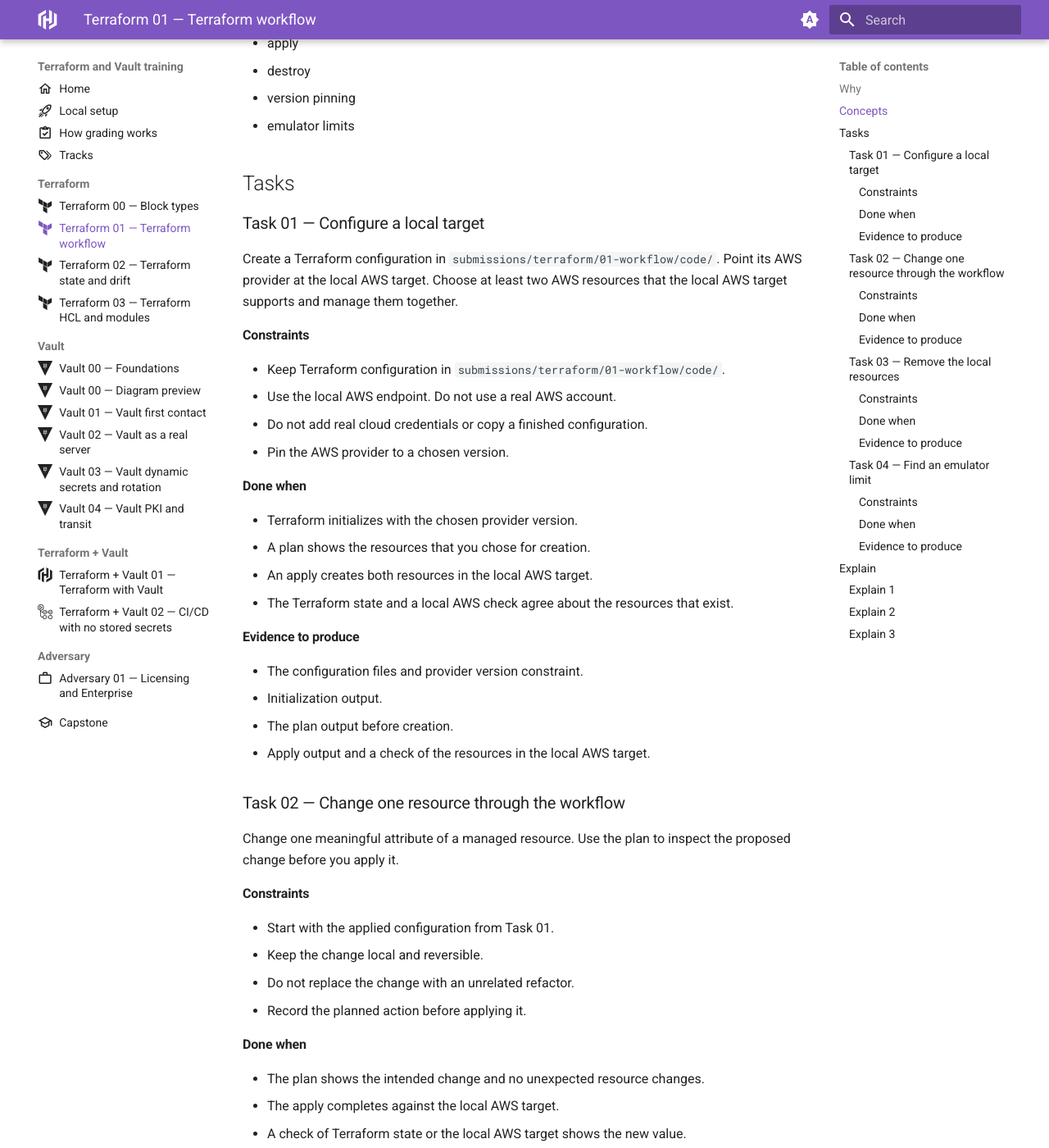
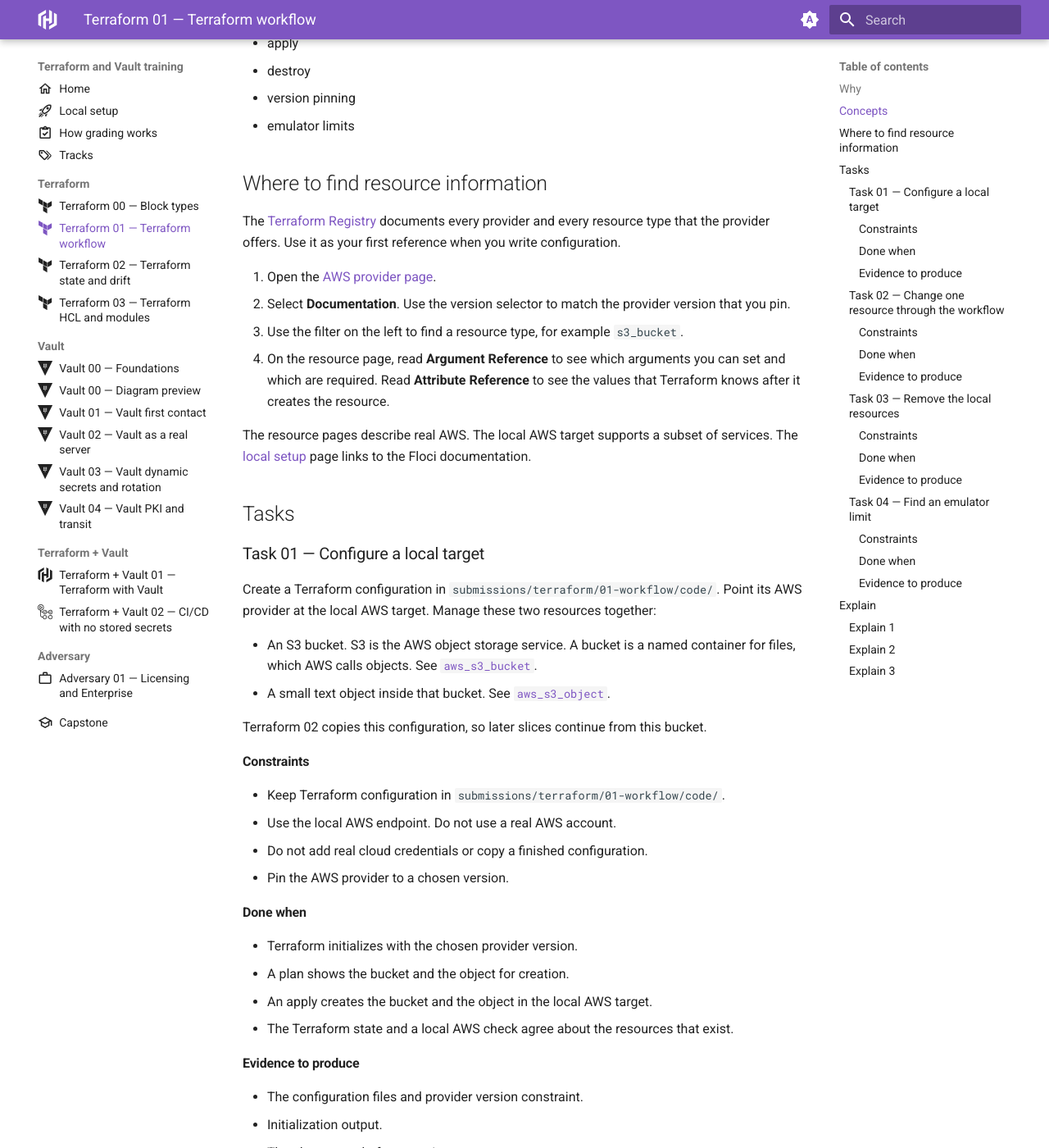
Before and after one commit to OpalBolt/Hashicorp-Katas, an MkDocs documentation site: the page built from docs/slices/terraform/01-workflow.md, in a window 1280 px wide and 1400 px high, scrolled down 666 px. Shown: the whole window at 82% size. Built offline with MkDocs 1.6.1 and Material for MkDocs 9.7.7, drawn with Linux system fonts in a browser that asks for light colours.

Commit message:
docs(terraform): introduce resources in workflow task

```diff
--- a/docs/slices/terraform/01-workflow.md
+++ b/docs/slices/terraform/01-workflow.md
@@ -29,13 +29,38 @@ Write all Terraform configuration yourself.
 - version pinning
 - emulator limits
 
+## Where to find resource information
+
+The [Terraform Registry](https://registry.terraform.io) documents every
+provider and every resource type that the provider offers. Use it as your first
+reference when you write configuration.
+
+1. Open the [AWS provider page](https://registry.terraform.io/providers/hashicorp/aws/latest).
+2. Select **Documentation**. Use the version selector to match the provider
+   version that you pin.
+3. Use the filter on the left to find a resource type, for example `s3_bucket`.
+4. On the resource page, read **Argument Reference** to see which arguments
+   you can set and which are required. Read **Attribute Reference** to see
+   the values that Terraform knows after it creates the resource.
+
+The resource pages describe real AWS. The local AWS target supports a subset of
+services. The [local setup](../../setup.md) page links to the Floci documentation.
+
 ## Tasks
 
 ### Task 01 — Configure a local target
 
 Create a Terraform configuration in `submissions/terraform/01-workflow/code/`.
 Point its AWS provider at the local AWS target.
-Choose at least two AWS resources that the local AWS target supports and manage them together.
+Manage these two resources together:
+
+- An S3 bucket. S3 is the AWS object storage service. A bucket is a named
+  container for files, which AWS calls objects. See
+  [`aws_s3_bucket`](https://registry.terraform.io/providers/hashicorp/aws/latest/docs/resources/s3_bucket).
+- A small text object inside that bucket. See
+  [`aws_s3_object`](https://registry.terraform.io/providers/hashicorp/aws/latest/docs/resources/s3_object).
+
+Terraform 02 copies this configuration, so later slices continue from this bucket.
 
 #### Constraints
 
@@ -47,8 +72,8 @@ Choose at least two AWS resources that the local AWS target supports and manage
 #### Done when
 
 - Terraform initializes with the chosen provider version.
-- A plan shows the resources that you chose for creation.
-- An apply creates both resources in the local AWS target.
+- A plan shows the bucket and the object for creation.
+- An apply creates the bucket and the object in the local AWS target.
 - The Terraform state and a local AWS check agree about the resources that exist.
 
 #### Evidence to produce
```
